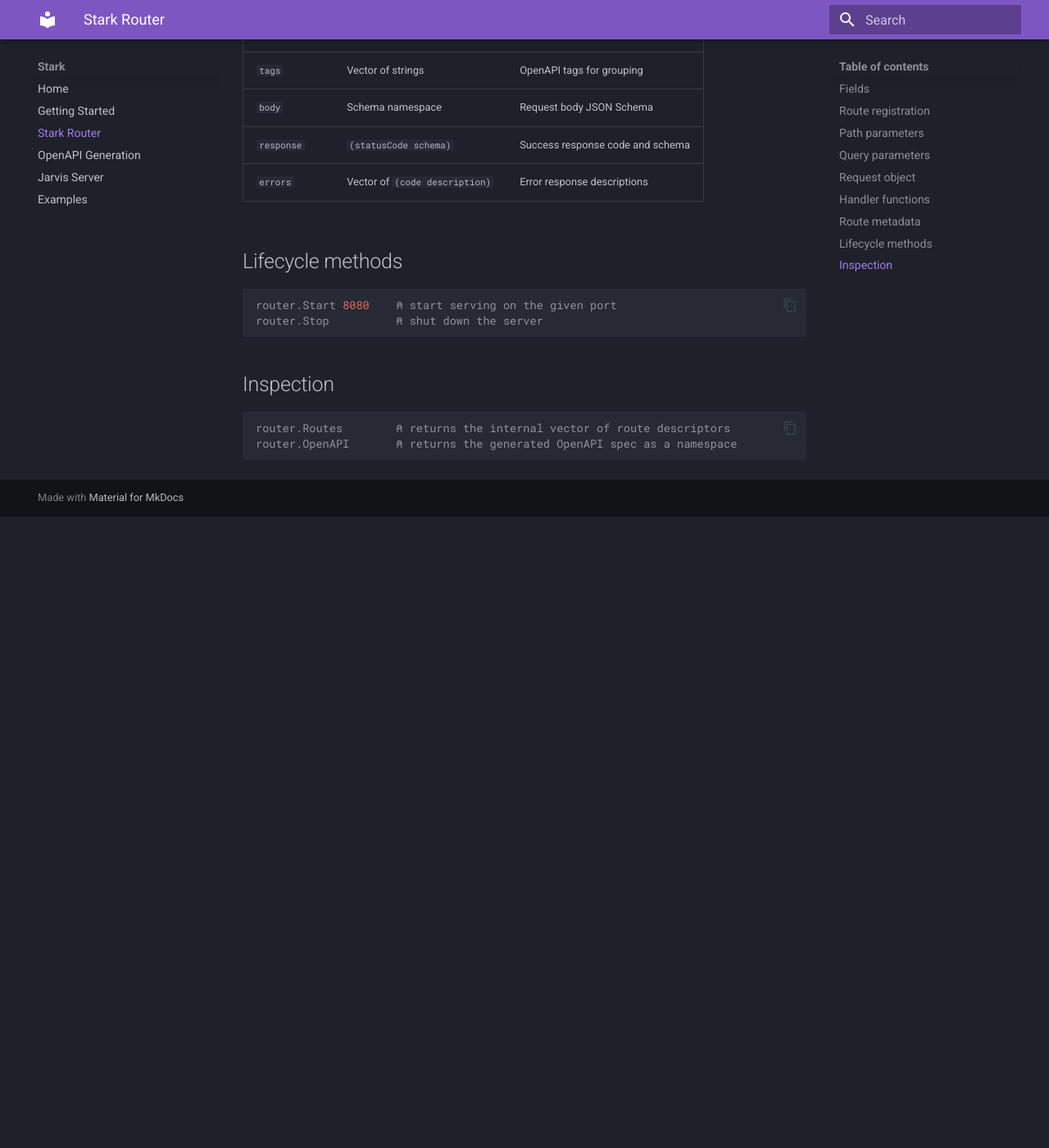
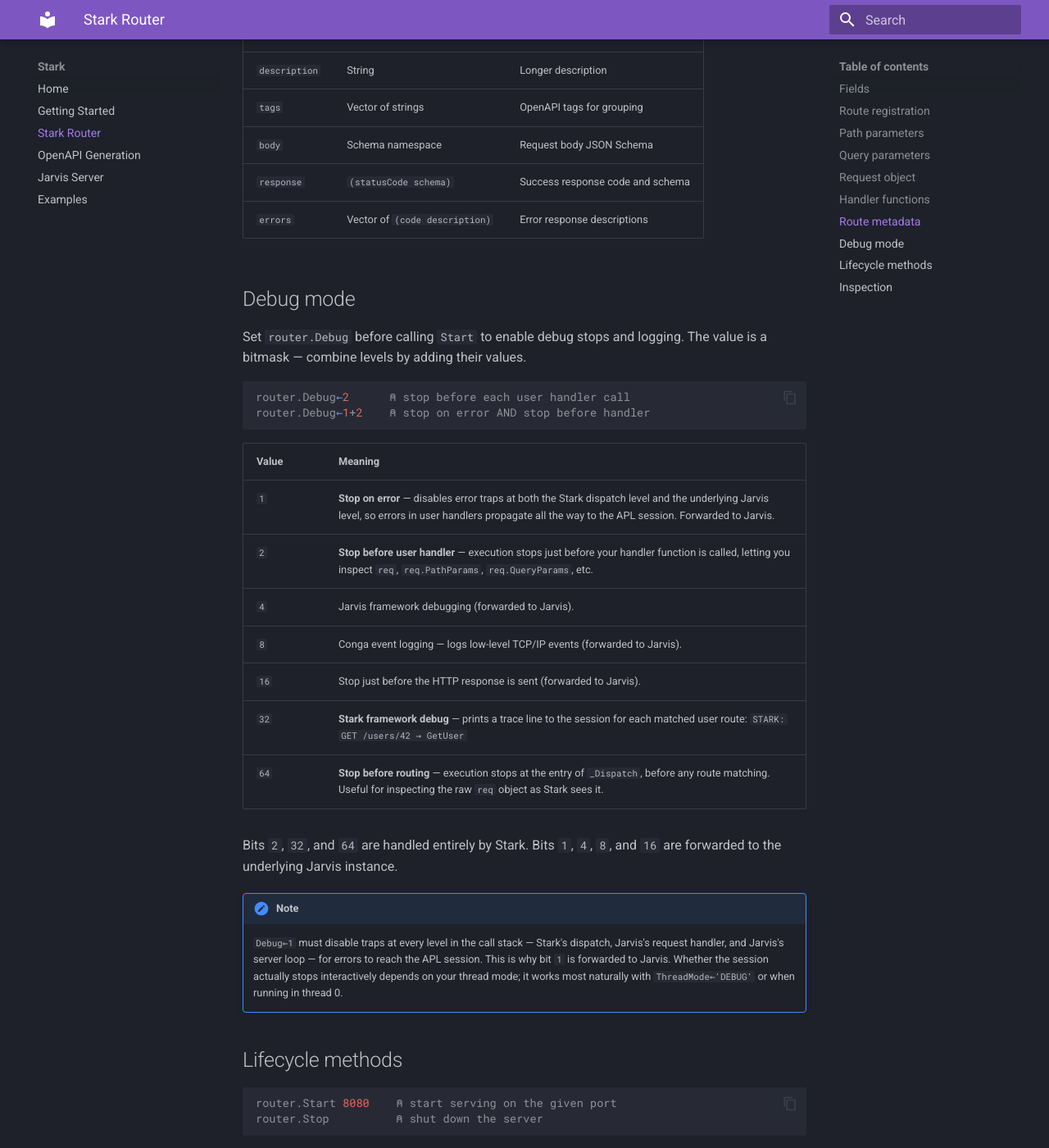
Before and after one commit to dyalog-labs/stark, an MkDocs documentation site: the page built from docs/stark-router.md, in a window 1280 px wide and 1400 px high, scrolled down 3344 px. Shown: the whole window at 82% size. Built offline with MkDocs 1.6.1 and Material for MkDocs 9.7.7, drawn with Linux system fonts in a browser that asks for light colours; before the commit the page ends 3974 px from its top, so only the background shows below that; some of the changed text lies outside the part shown.

Commit message:
Implement Debug Mode

````diff
--- a/docs/stark-router.md
+++ b/docs/stark-router.md
@@ -9,6 +9,7 @@ Stark is the core class of the framework. It manages route registration, request
 | `Handlers`   | Public  | Namespace (or class instance) where handler functions live   |
 | `ThreadMode` | Public  | Controls Jarvis threading -- `''`, `0`, `1`, `'DEBUG'`, `'AUTO'` |
 | `Info`       | Public  | Namespace with `title`, `version`, and optional `description` for the OpenAPI info block |
+| `Debug`      | Public  | Bitmask controlling debug stops and logging (see [Debug mode](#debug-mode)) |
 
 ## Route registration
 
@@ -138,6 +139,30 @@ schema←(
 | `response`    | `(statusCode schema)`         | Success response code and schema       |
 | `errors`      | Vector of `(code description)` | Error response descriptions            |
 
+## Debug mode
+
+Set `router.Debug` before calling `Start` to enable debug stops and logging. The value is a bitmask — combine levels by adding their values.
+
+```apl
+router.Debug←2      ⍝ stop before each user handler call
+router.Debug←1+2    ⍝ stop on error AND stop before handler
+```
+
+| Value | Meaning |
+|-------|---------|
+| `1`   | **Stop on error** — disables error traps at both the Stark dispatch level and the underlying Jarvis level, so errors in user handlers propagate all the way to the APL session. Forwarded to Jarvis. |
+| `2`   | **Stop before user handler** — execution stops just before your handler function is called, letting you inspect `req`, `req.PathParams`, `req.QueryParams`, etc. |
+| `4`   | Jarvis framework debugging (forwarded to Jarvis). |
+| `8`   | Conga event logging — logs low-level TCP/IP events (forwarded to Jarvis). |
+| `16`  | Stop just before the HTTP response is sent (forwarded to Jarvis). |
+| `32`  | **Stark framework debug** — prints a trace line to the session for each matched user route: `STARK: GET /users/42 → GetUser` |
+| `64`  | **Stop before routing** — execution stops at the entry of `_Dispatch`, before any route matching. Useful for inspecting the raw `req` object as Stark sees it. |
+
+Bits `2`, `32`, and `64` are handled entirely by Stark. Bits `1`, `4`, `8`, and `16` are forwarded to the underlying Jarvis instance.
+
+!!! note
+    `Debug←1` must disable traps at every level in the call stack — Stark's dispatch, Jarvis's request handler, and Jarvis's server loop — for errors to reach the APL session. This is why bit `1` is forwarded to Jarvis. Whether the session actually stops interactively depends on your thread mode; it works most naturally with `ThreadMode←'DEBUG'` or when running in thread 0.
+
 ## Lifecycle methods
 
 ```apl
````
Also changed, not shown: docs/jarvis-server.md (+1 -0 lines), 3 other files.
